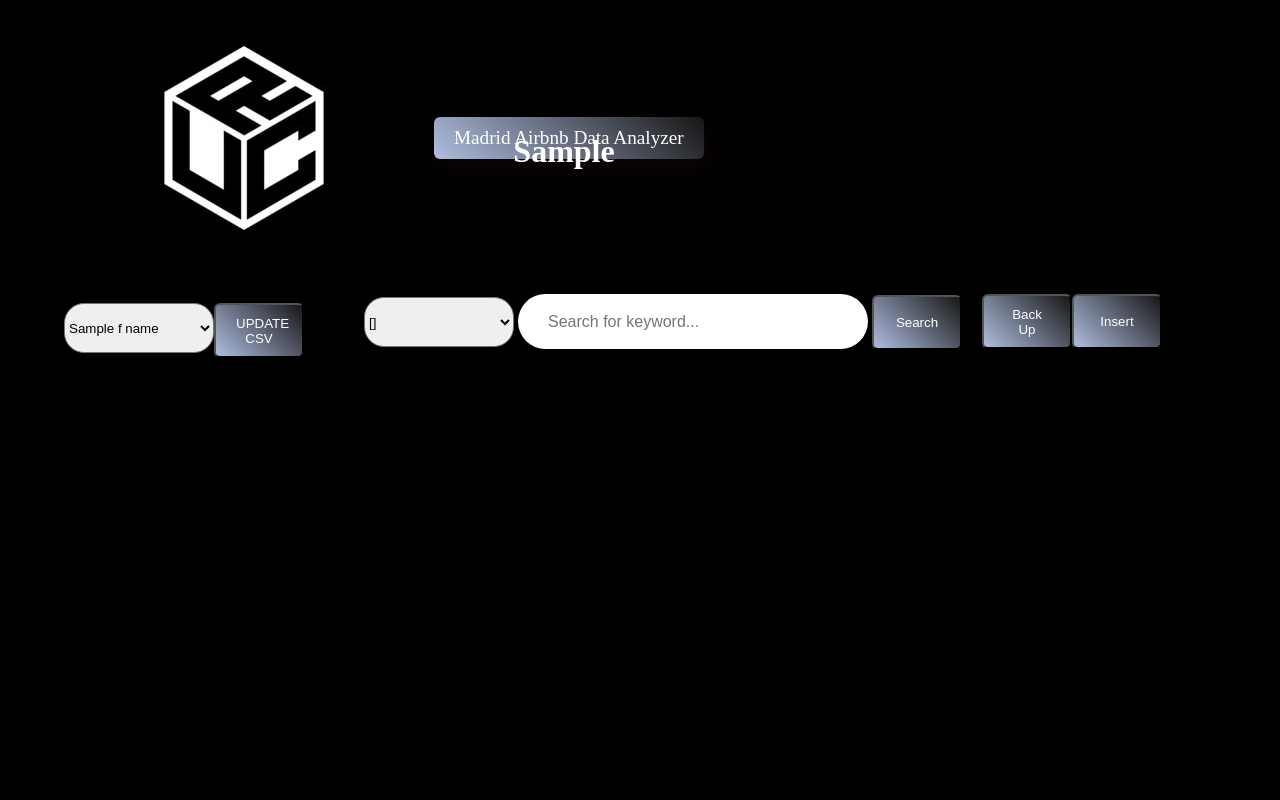
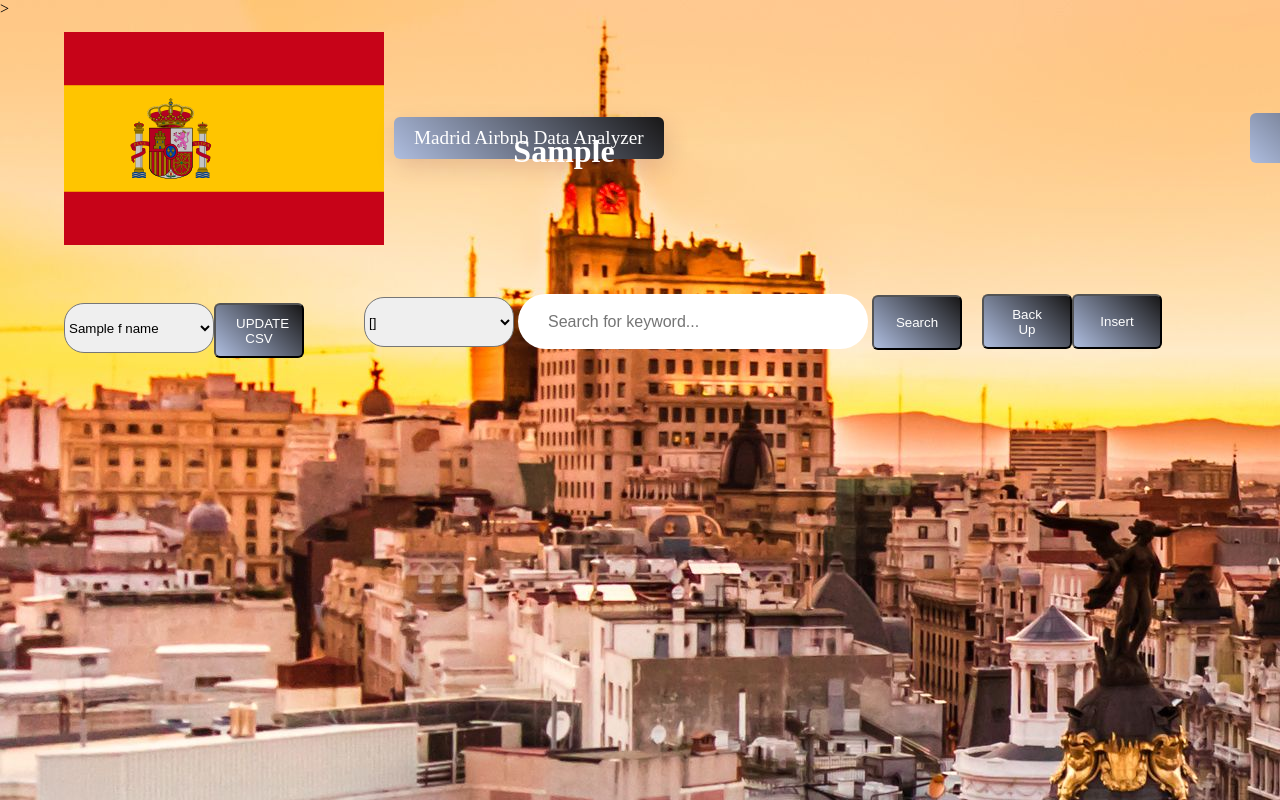
Before and after one commit to kgarc044/two-man-group, a Flask app: template myproj/templates/index.html in a window 1280 px wide. Run offline with Flask 2, Linux system fonts and the light colour scheme; the template is opened without the code that fills it: most values are stand-ins (such as "Sample title", 1, 10 or a date in 2020).

Commit message:
updated ui, background, icon

```diff
--- a/myproj/static/style.css
+++ b/myproj/static/style.css
@@ -6,6 +6,7 @@
 body{
     /* height: 100%;
     width: 100%;*/
+    background-image: url(/static/images/1321525.jpg);
     background-color: rgb(0, 0, 0);
     font-family: raleway;
     color: black;
--- a/myproj/templates/index.html
+++ b/myproj/templates/index.html
@@ -10,7 +10,7 @@
     <body>
         <div class="container">
             <div class="navbar">
-                <a href = "/"><img src="{{ url_for('static', filename='images/logo.jpg') }}" alt="logo"></a>
+                <a href = "/"><img src="{{ url_for('static', filename='images/logo_2.png') }}" alt="logo"></a>
                 <nav>
                     <ul>
                         <li><a href='/analyzer' class="btn">Madrid Airbnb Data Analyzer</a></li>
```
Also changed, not shown: myproj/static/images/1321525.jpg (added), myproj/static/images/logo_2.png (added).
